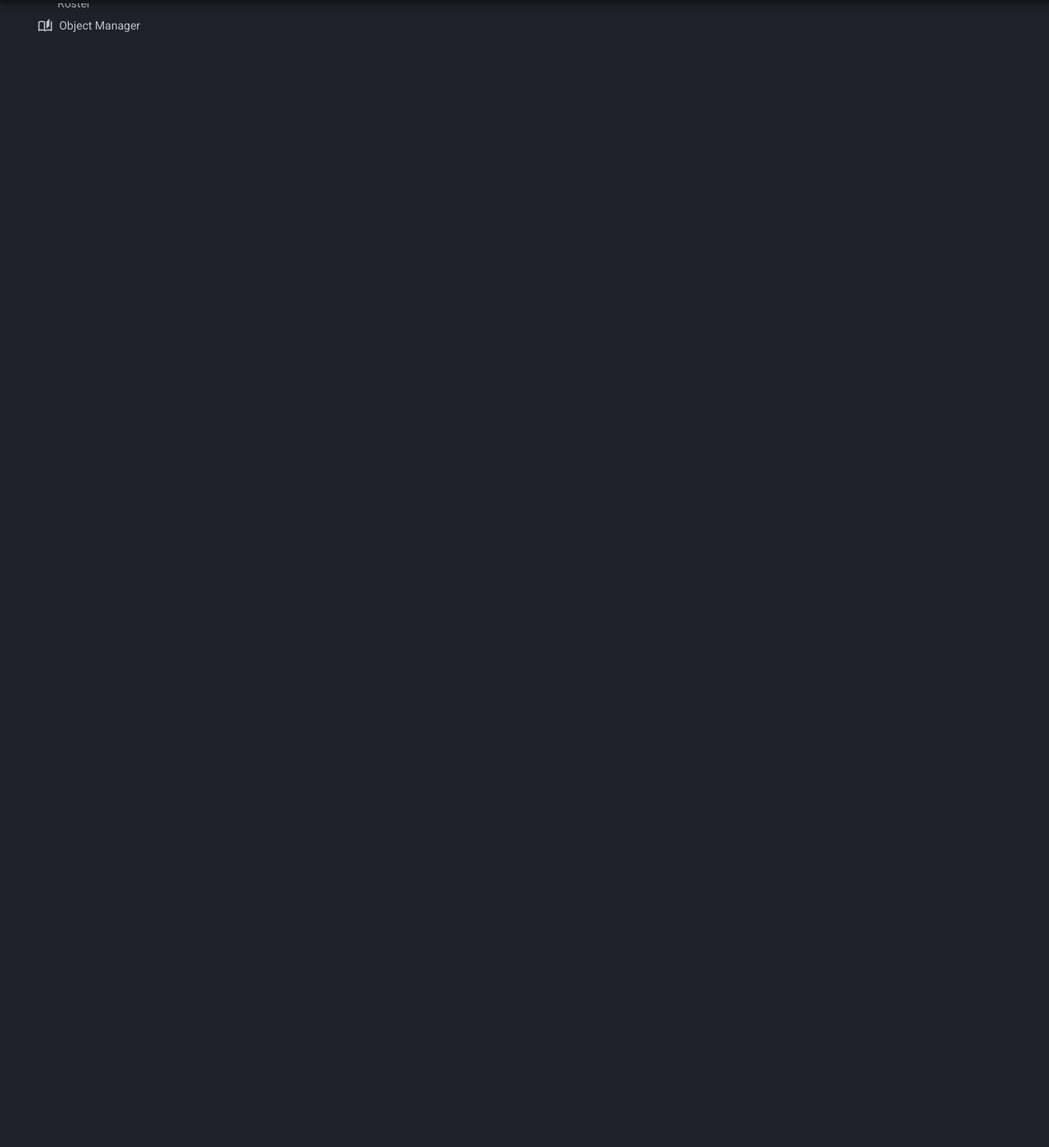
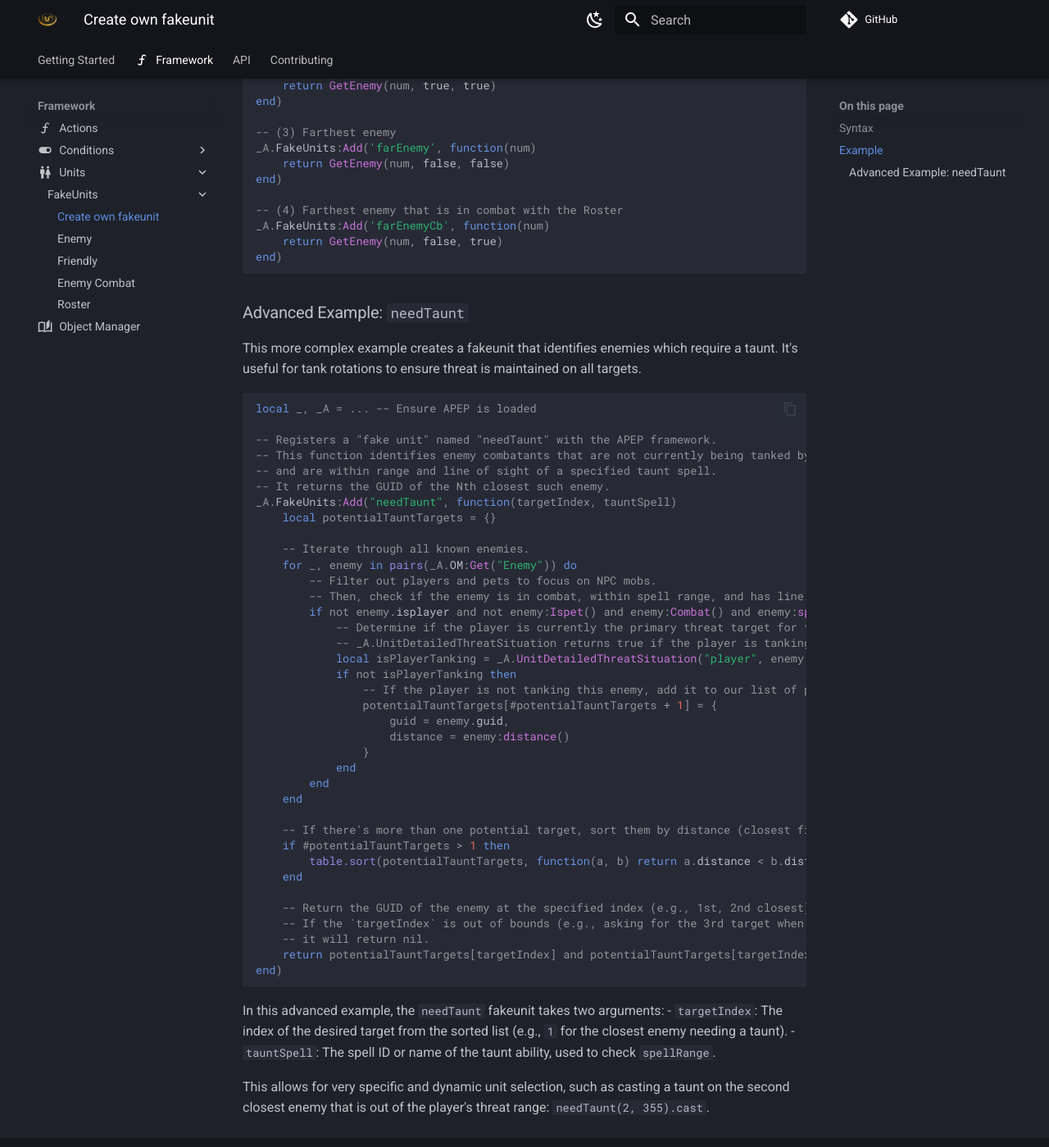
Before and after one commit to DimaSheiko/apep-docs, an MkDocs documentation site: the page built from docs/framework/units/fakeunits/own-fakeunit.md, in a window 1280 px wide and 1400 px high, scrolled down 1396 px. Shown: the whole window at 82% size. Built offline with MkDocs 1.6.1 and Material for MkDocs 9.7.7, drawn with Linux system fonts in a browser that asks for light colours; comment, search, counter and statistics services are not loaded; some of the changed text lies outside the part shown.

Commit message:
Enhance fakeunit documentation by adding detailed examples for creating custom fakeunits, including advanced scenarios for selecting enemies based on distance and combat status. Update parameter descriptions for clarity and improve usability with consistent formatting across Lua code examples.

````diff
--- a/docs/framework/units/fakeunits/own-fakeunit.md
+++ b/docs/framework/units/fakeunits/own-fakeunit.md
@@ -1,6 +1,6 @@
 # Create own fakeunit
 
-You can create your own fakeunits by using the `_A.FakeUnits:Add` method.
+You can create your own fakeunits by using the `_A.FakeUnits:Add` method. This allows for highly customized unit selections tailored to specific rotation logic.
 
 ## Syntax
 
@@ -10,42 +10,111 @@ The basic syntax for creating a fakeunit is as follows:
 _A.FakeUnits:Add('name', function)
 ```
 
+-   `'name'`: A unique string identifier for your fakeunit. You will use this name in your rotations (e.g., `needTaunt.cast`).
+-   `function`: The Lua function that will be executed to determine the unit. This function should return the GUID of the selected unit, or `nil` if no suitable unit is found.
+
 ## Example
 
+This example demonstrates how to create a set of fakeunits for selecting enemies based on their distance and combat status.
+
 ```lua
+-- A helper function to find an enemy based on criteria.
+-- @param num: The index of the enemy to return (e.g., 1 for the closest, 2 for the second closest).
+-- @param near: If true, sorts by nearest distance. If false, sorts by farthest.
+-- @param inCombat: If true, only considers enemies in combat. If false, considers all enemies.
 local function GetEnemy(num, near, inCombat)
     local tempTable = {}
+    -- Decide which object list to use: all enemies or only those in combat.
     local tbl = inCombat and _A.OM:Get('EnemyCombat') or _A.OM:Get('Enemy')
+
+    -- Iterate through the list of enemies.
     for _, Obj in pairs(tbl) do
+        -- For this example, we only want enemies that are in front of the player.
         if Obj:infront() then
+            -- Store the enemy's GUID and distance for sorting.
             tempTable[#tempTable+1] = { guid = Obj.guid, distance = Obj:distance() }
         end
     end
-    if #tempTable>1 then
+
+    -- If there's more than one candidate, sort them.
+    if #tempTable > 1 then
+        -- Sort by distance, ascending (nearest) or descending (farthest).
         table.sort( tempTable, function(a,b) return near and (a.distance < b.distance) or (a.distance > b.distance) end )
     end
+
+    -- Return the GUID of the enemy at the requested index.
+    -- If the index is out of bounds, it will return nil.
     return tempTable[num] and tempTable[num].guid
 end
 
-
-_A.FakeUnits:Add('nearEnemy', function(num) -- (1)!
+-- Register the fakeunits using the helper function.
+-- (1) Nearest enemy
+_A.FakeUnits:Add('nearEnemy', function(num)
     return GetEnemy(num, true, false)
 end)
 
-_A.FakeUnits:Add('nearEnemyCb', function(num) -- (2)!
+-- (2) Nearest enemy that is in combat with the Roster
+_A.FakeUnits:Add('nearEnemyCb', function(num)
     return GetEnemy(num, true, true)
 end)
 
-_A.FakeUnits:Add('farEnemy', function(num) -- (3)!
+-- (3) Farthest enemy
+_A.FakeUnits:Add('farEnemy', function(num)
     return GetEnemy(num, false, false)
 end)
 
-_A.FakeUnits:Add('farEnemyCb', function(num) -- (4)!
+-- (4) Farthest enemy that is in combat with the Roster
+_A.FakeUnits:Add('farEnemyCb', function(num)
     return GetEnemy(num, false, true)
 end)
 ```
 
-1. Nearest enemy
-2. Nearest enemy in combat with the Roster
-3. Farthest enemy
-4. Farthest enemy in combat with the Roster
+### Advanced Example: `needTaunt`
+
+This more complex example creates a fakeunit that identifies enemies which require a taunt. It's useful for tank rotations to ensure threat is maintained on all targets.
+
+```lua
+local _, _A = ... -- Ensure APEP is loaded
+
+-- Registers a "fake unit" named "needTaunt" with the APEP framework.
+-- This function identifies enemy combatants that are not currently being tanked by the player
+-- and are within range and line of sight of a specified taunt spell.
+-- It returns the GUID of the Nth closest such enemy.
+_A.FakeUnits:Add("needTaunt", function(targetIndex, tauntSpell)
+    local potentialTauntTargets = {}
+
+    -- Iterate through all known enemies.
+    for _, enemy in pairs(_A.OM:Get("Enemy")) do
+        -- Filter out players and pets to focus on NPC mobs.
+        -- Then, check if the enemy is in combat, within spell range, and has line of sight.
+        if not enemy.isplayer and not enemy:Ispet() and enemy:Combat() and enemy:spellRange(tauntSpell) and enemy:los() then
+            -- Determine if the player is currently the primary threat target for this enemy.
+            -- _A.UnitDetailedThreatSituation returns true if the player is tanking, false otherwise.
+            local isPlayerTanking = _A.UnitDetailedThreatSituation("player", enemy.guid)
+            if not isPlayerTanking then
+                -- If the player is not tanking this enemy, add it to our list of potential taunt targets.
+                potentialTauntTargets[#potentialTauntTargets + 1] = {
+                    guid = enemy.guid,
+                    distance = enemy:distance()
+                }
+            end
+        end
+    end
+
+    -- If there's more than one potential target, sort them by distance (closest first).
+    if #potentialTauntTargets > 1 then
+        table.sort(potentialTauntTargets, function(a, b) return a.distance < b.distance end)
+    end
+
+    -- Return the GUID of the enemy at the specified index (e.g., 1st, 2nd closest).
+    -- If the `targetIndex` is out of bounds (e.g., asking for the 3rd target when only 2 exist),
+    -- it will return nil.
+    return potentialTauntTargets[targetIndex] and potentialTauntTargets[targetIndex].guid
+end)
+```
+
+In this advanced example, the `needTaunt` fakeunit takes two arguments:
+-   `targetIndex`: The index of the desired target from the sorted list (e.g., `1` for the closest enemy needing a taunt).
+-   `tauntSpell`: The spell ID or name of the taunt ability, used to check `spellRange`.
+
+This allows for very specific and dynamic unit selection, such as casting a taunt on the second closest enemy that is out of the player's threat range: `needTaunt(2, 355).cast`.
````
